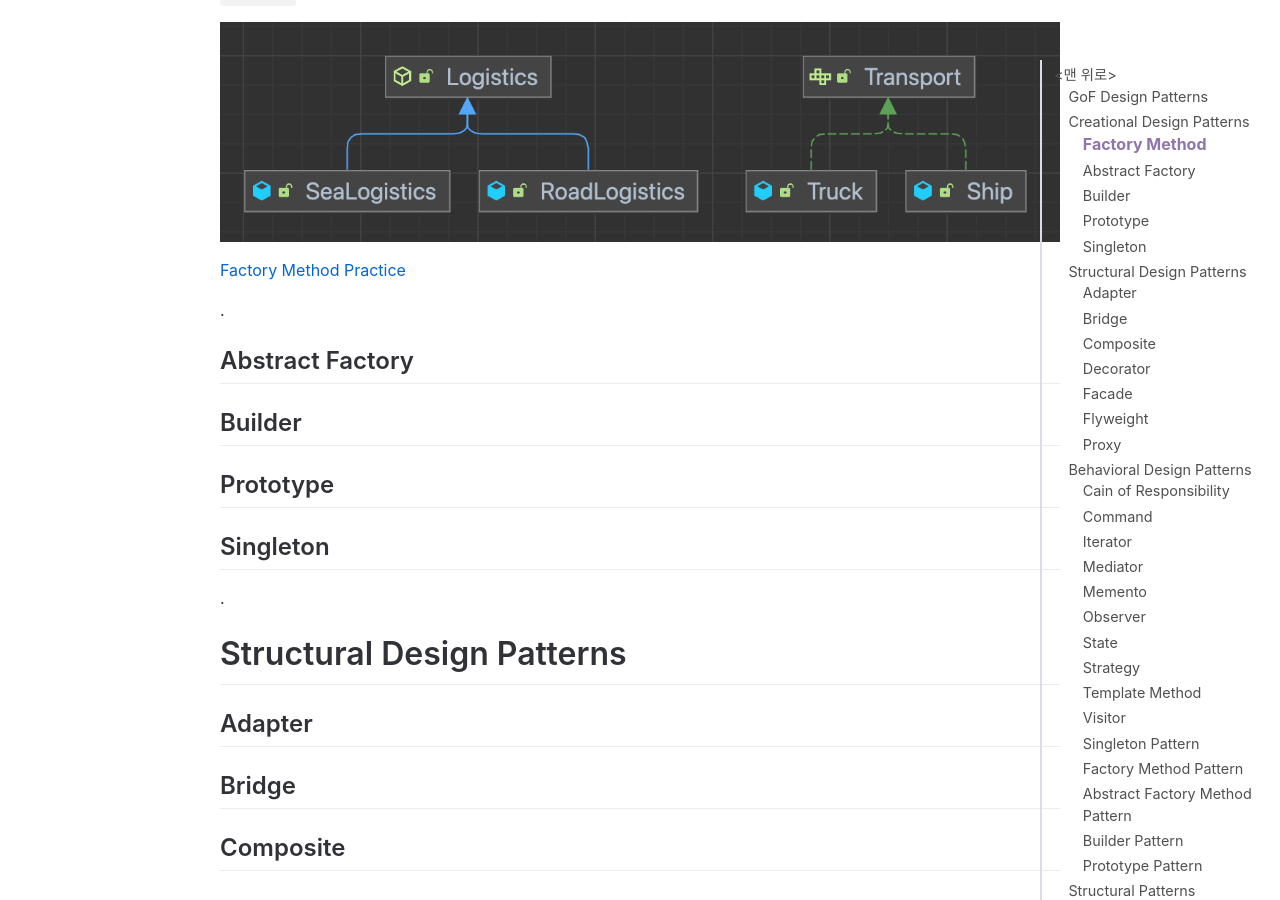
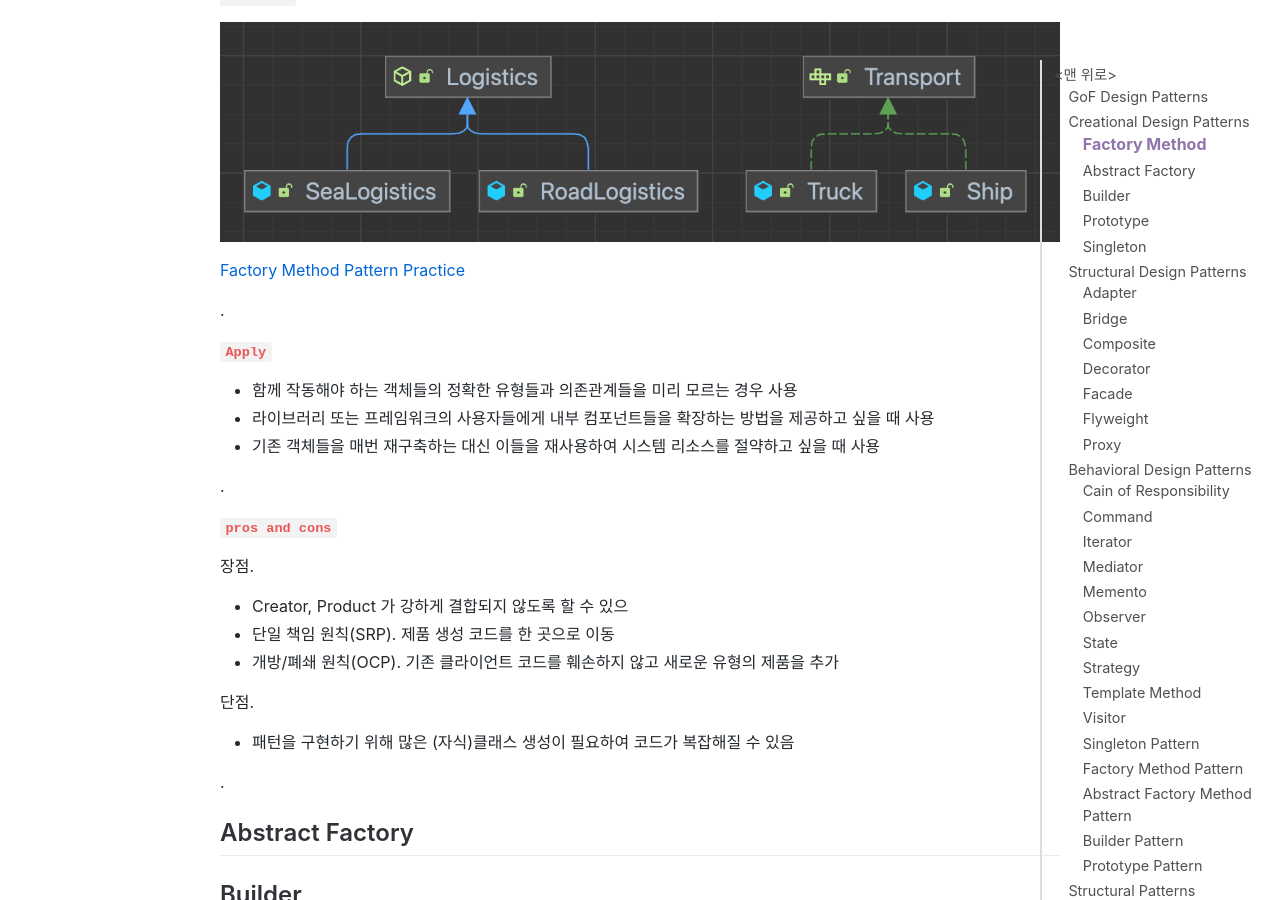
Before and after one commit to jihunparkme/jihunparkme.github.io, a Jekyll site: the page built from _posts/2023-11-01-gof-design-pattern.md, in a window 1280 px wide and 900 px high, scrolled down 3600 px. Built offline with Jekyll 4.4.1, drawn with Linux system fonts in a browser that asks for light colours; nearby versions of some CDN libraries; comment, search, counter and statistics services are not loaded; some of the changed text lies outside the part shown.

Commit message:
[Design Pattern] Factory Method finish

```diff
--- a/_posts/2023-11-01-gof-design-pattern.md
+++ b/_posts/2023-11-01-gof-design-pattern.md
@@ -44,7 +44,7 @@ featured-img: design-pattern
 
 ![Result](https://github.com/jihunparkme/jihunparkme.github.io/blob/master/post_img/gof-design-pattern/structure-2x.png?raw=true 'Result')
 
-Factory Method Pattern은 객체 생성 호출을 특별한 팩토리 메소드에 대한 호출로 대체
+Factory Method Pattern은 `객체 생성 호출을 특별한 팩토리 메소드에 대한 호출로 대체`
 - 자식 클래스들은 팩토리 메서드가 반환하는 객체들의 클래스를 변경 가능
   - 생성자 호출을 팩토리 메소드에게 위임하면서 자식 클래스에서 팩토리 메소드를 오버라이딩하고 생성되는 제품들의 클래스를 변경 가능
 - 약간의 제한이 있지만, 자식 클래스들은 다른 유형의 제품들을 해당 제품들이 공통 기초 클래스 또는 공통 인터페이스가 있는 경우에만 반환 가능
@@ -92,9 +92,29 @@ public class App {
 
 **`Practice`**
 
-![Result](https://github.com/jihunparkme/jihunparkme.github.io/blob/master/post_img/gof-design-pattern/factory-,ethod-example.png?raw=true 'Result')
+![Result](https://github.com/jihunparkme/jihunparkme.github.io/blob/master/post_img/gof-design-pattern/factory-method-example.png?raw=true 'Result')
 
-[Factory Method Practice](https://github.com/jihunparkme/GoF-Design-Pattern/commit/d5c67235c2f954912dddb713a7e062ca0f52a083)
+[Factory Method Pattern Practice](https://github.com/jihunparkme/GoF-Design-Pattern/commit/d5c67235c2f954912dddb713a7e062ca0f52a083)
+
+.
+
+**`Apply`**
+
+- 함께 작동해야 하는 객체들의 정확한 유형들과 의존관계들을 미리 모르는 경우 사용
+- 라이브러리 또는 프레임워크의 사용자들에게 내부 컴포넌트들을 확장하는 방법을 제공하고 싶을 때 사용
+- 기존 객체들을 매번 재구축하는 대신 이들을 재사용하여 시스템 리소스를 절약하고 싶을 때 사용
+
+.
+
+**`pros and cons`**
+
+장점.
+- Creator, Product 가 강하게 결합되지 않도록 할 수 있으
+- 단일 책임 원칙(SRP). 제품 생성 코드를 한 곳으로 이동
+- 개방/폐쇄 원칙(OCP). 기존 클라이언트 코드를 훼손하지 않고 새로운 유형의 제품을 추가
+
+단점.
+- 패턴을 구현하기 위해 많은 (자식)클래스 생성이 필요하여 코드가 복잡해질 수 있음
 
 .
 
```
Also changed, not shown: post_img/gof-design-pattern/factory-method-example.png (renamed from post_img/gof-design-pattern/factory-,ethod-example.png).
